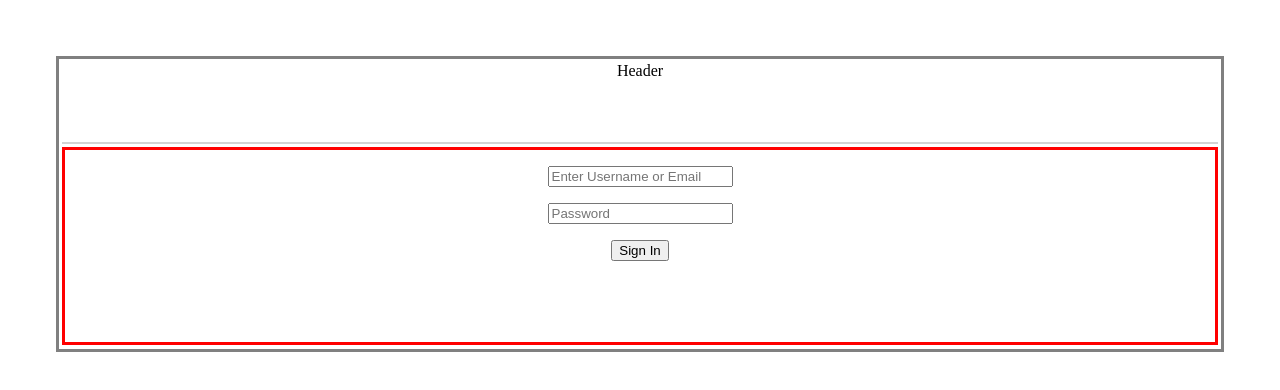
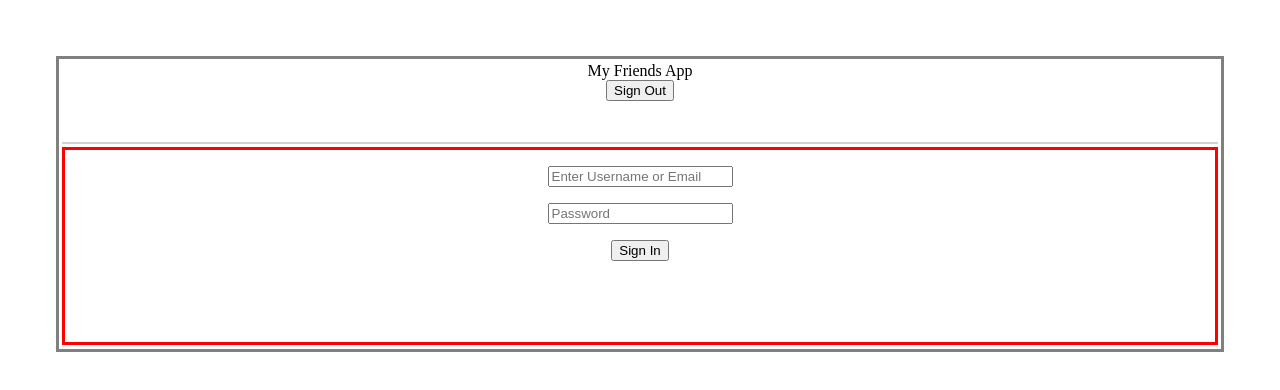
Before and after one commit to leslieyjkim/RSVP.Me, a React (Vite) app in the folder my_vite_app_React/: page / in a window 1280 px wide. Shown: the top 390 px of the page. Built offline with nearby package versions, Linux system fonts and the light colour scheme.

Commit message:
Implement component Header with Logout button

```diff
--- a/my_vite_app_React/src/App.jsx
+++ b/my_vite_app_React/src/App.jsx
@@ -29,7 +29,7 @@ function App() {
 
   return (
     <div className="App">
-    <Header logout={logout} />
+    <Header text="My Friends App"logout={logout} />
     {!user && <LoginPage login={login}/>}
     {user && <FriendsPage />}
     </div>
--- a/my_vite_app_React/src/components/Header.jsx
+++ b/my_vite_app_React/src/components/Header.jsx
@@ -8,7 +8,8 @@ const Header = function (props) {
 
     return (
         <div className="Header">
-            <div>Header</div>
+            <div>{props.text}</div>
+            <button onClick={props.logout}>Sign Out</button>
         </div>
     );
 };
```
